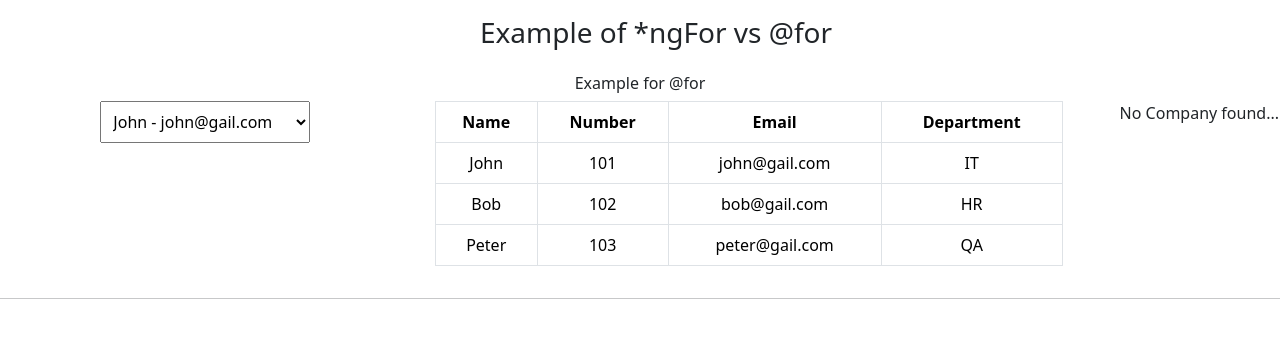
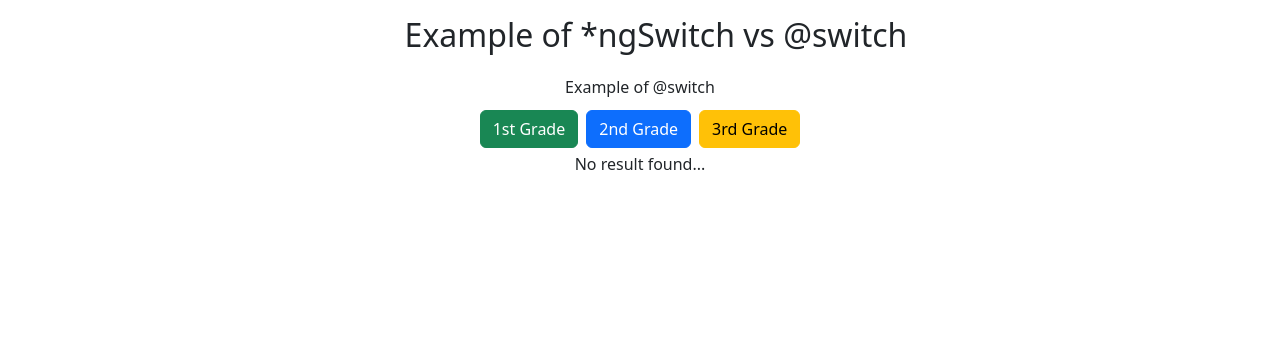
Before and after one commit to MeghanaDharmaraju/angularProject, an Angular app: page / in a window 1280 px wide. Shown: the top 338 px of the page. Built offline with nearby package versions, Linux system fonts and the light colour scheme.

Commit message:
*ngSwitch structural directive vs @Switch

```diff
--- a/src/app/app.component.html
+++ b/src/app/app.component.html
@@ -4,6 +4,8 @@
 
 <!-- <app-structural-directive-ngif-vs-if></app-structural-directive-ngif-vs-if> -->
 
-<app-ngfor-vs-for></app-ngfor-vs-for>
+<!-- <app-ngfor-vs-for></app-ngfor-vs-for> -->
+
+<app-ngswitch-vs-switch></app-ngswitch-vs-switch>
 
 <router-outlet></router-outlet>
--- a/src/app/app.component.ts
+++ b/src/app/app.component.ts
@@ -4,6 +4,7 @@ import { DataBindingComponent } from './data-binding/data-binding.component';
 import { DirectiveComponent } from './directive/directive.component';
 import { StructuralDirectiveNgifVsIfComponent } from './structural-directive-ngif-vs-if/structural-directive-ngif-vs-if.component';
 import { NgforVsForComponent } from './ngfor-vs-for/ngfor-vs-for.component';
+import { NgswitchVsSwitchComponent } from './ngswitch-vs-switch/ngswitch-vs-switch.component';
 
 @Component({
   selector: 'app-root',
@@ -12,7 +13,8 @@ import { NgforVsForComponent } from './ngfor-vs-for/ngfor-vs-for.component';
     // DataBindingComponent,
     // DirectiveComponent,
     // StructuralDirectiveNgifVsIfComponent,
-    NgforVsForComponent
+    // NgforVsForComponent,
+    NgswitchVsSwitchComponent
    ],
   templateUrl: './app.component.html',
   styleUrl: './app.component.css',
--- /dev/null
+++ b/src/app/ngswitch-vs-switch/ngswitch-vs-switch.component.html
@@ -0,0 +1,59 @@
+<div class="row text-center">
+  <div class="col-12 m-3">
+    <h2>Example of *ngSwitch vs &#64;switch</h2>
+  </div>
+</div>
+
+<!-- *ngSwitch block -->
+
+<!-- <div class="col-12 text-center">
+  <h6>Example of *ngSwitch</h6>
+</div>
+
+<div class="row text-center">
+  <div class="col-12">
+    <button (click)="set(1)" class="btn btn-success m-1">1st Grade</button>
+    <button (click)="set(2)" class="btn btn-primary m-1">2nd Grade</button>
+    <button (click)="set(3)" class="btn btn-warning m-1">3rd Grade</button>
+  </div>
+
+  <div [ngSwitch]="grade" class="m-3">
+    <div *ngSwitchCase="1">Congratulations on your outstanding achievement - First Grade</div>
+    <div *ngSwitchCase="2">Congratulations on your achievement - Second Grade</div>
+    <div *ngSwitchCase="3">Congratulations on your achievement - Third Grade</div>
+    <div *ngSwitchDefault>No result found...</div>
+  </div>
+</div> -->
+
+
+<!-- @Switch block -->
+
+
+<div class="col-12 text-center">
+  <h6>Example of &#64;switch</h6>
+</div>
+
+<div class="row text-center">
+  <div class="col-12">
+    <button (click)="set(1)" class="btn btn-success m-1">1st Grade</button>
+    <button (click)="set(2)" class="btn btn-primary m-1">2nd Grade</button>
+    <button (click)="set(3)" class="btn btn-warning m-1">3rd Grade</button>
+  </div>
+
+  <div class="col text-center">
+    @switch (grade) {
+      @case (1) {
+        Congratulations on your outstanding achievement - First Grade
+      }
+      @case (2) {
+        Congratulations on your achievement - Second Grade
+      }
+      @case (3) {
+        Congratulations on your achievement - Third Grade
+      }
+      @default {
+        No result found...
+      }
+    }
+  </div>
+</div>
--- /dev/null
+++ b/src/app/ngswitch-vs-switch/ngswitch-vs-switch.component.ts
@@ -0,0 +1,16 @@
+import { CommonModule } from '@angular/common';
+import { Component } from '@angular/core';
+
+@Component({
+  selector: 'app-ngswitch-vs-switch',
+  imports: [CommonModule],
+  templateUrl: './ngswitch-vs-switch.component.html',
+  styleUrl: './ngswitch-vs-switch.component.css'
+})
+export class NgswitchVsSwitchComponent {
+  grade: number = 0;
+
+  set(x: number) {
+    this.grade = x;
+  }
+}
```
Also changed, not shown: src/app/ngswitch-vs-switch/ngswitch-vs-switch.component.css (added), 1 other file (tests, documents, lock files or other folders).
